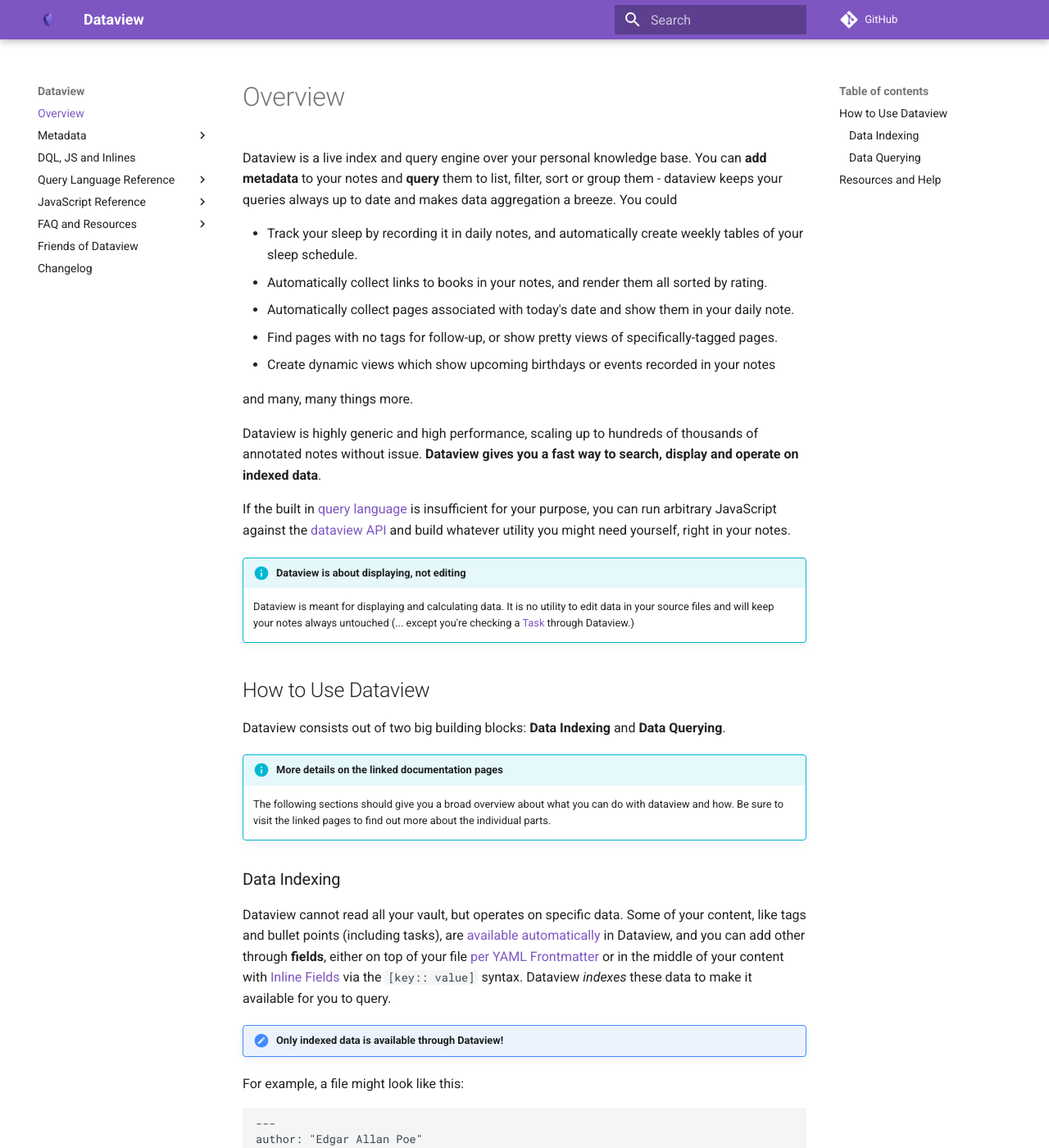
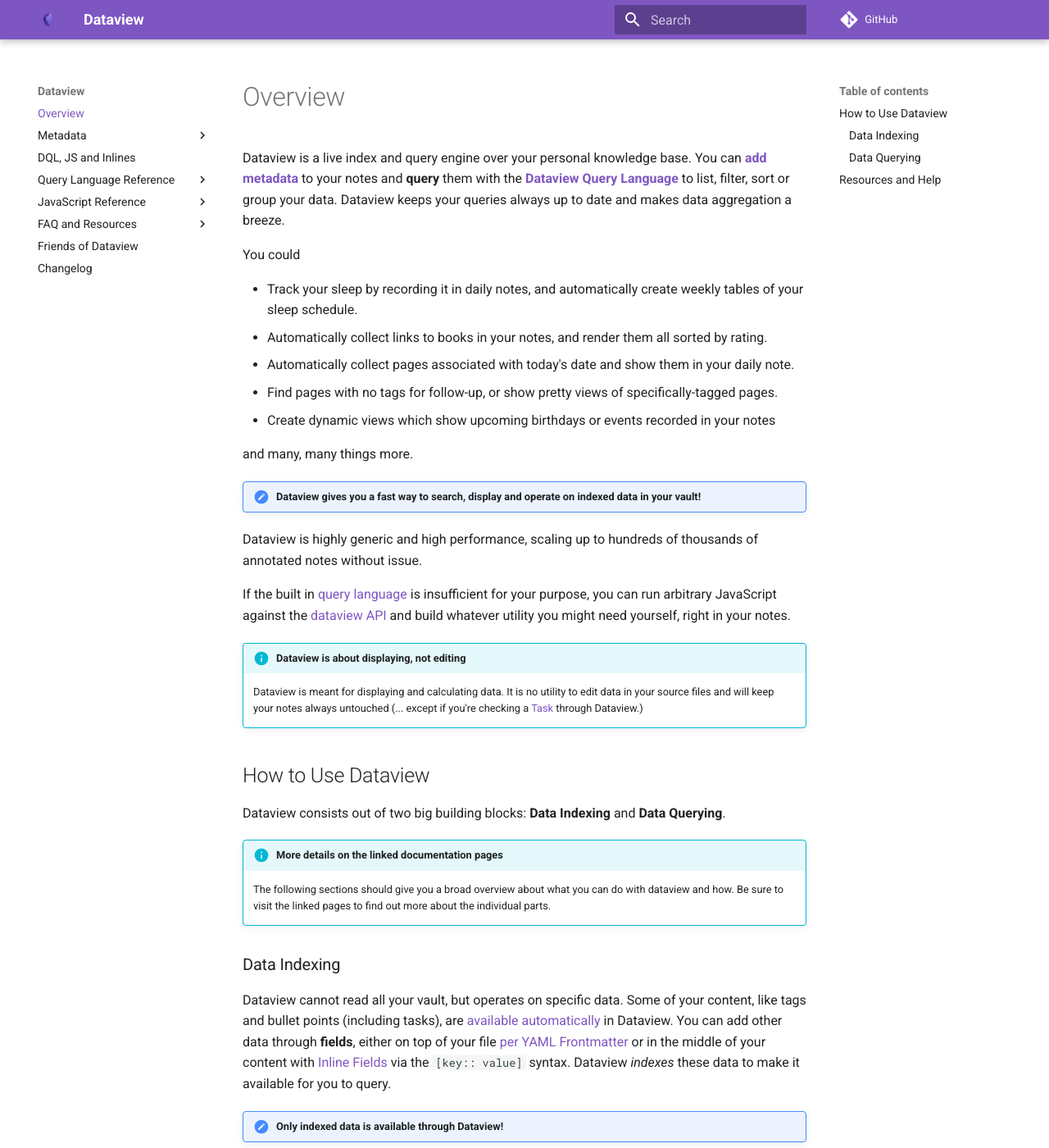
Before and after one commit to blacksmithgu/obsidian-dataview, an MkDocs documentation site: the page built from docs/docs/index.md, in a window 1280 px wide and 1400 px high. Shown: the whole window at 82% size. Built offline with MkDocs 1.6.1 and Material for MkDocs 9.7.7, drawn with Linux system fonts in a browser that asks for light colours; comment, search, counter and statistics services are not loaded; some of the changed text lies outside the part shown.

Commit message:
docs(overview): fix typo, enhance examples and interlinking

````diff
--- a/docs/docs/index.md
+++ b/docs/docs/index.md
@@ -1,6 +1,7 @@
 # Overview
 
-Dataview is a live index and query engine over your personal knowledge base. You can **add metadata** to your notes and **query** them to list, filter, sort or group them - dataview keeps your queries always up to date and makes data aggregation a breeze.
+Dataview is a live index and query engine over your personal knowledge base. You can [**add metadata**](annotation/add-metadata.md) to your notes and **query** them with the [**Dataview Query Language**](queries/structure.md) to list, filter, sort or group your data. Dataview keeps your queries always up to date and makes data aggregation a breeze.
+
 You could
 
 - Track your sleep by recording it in daily notes, and automatically create weekly tables of your sleep schedule.
@@ -11,14 +12,15 @@ You could
 
 and many, many things more.
 
+!!! hint "Dataview gives you a fast way to search, display and operate on indexed data in your vault!"
+
 Dataview is highly generic and high performance, scaling up to hundreds of thousands of annotated notes without issue.
-**Dataview gives you a fast way to search, display and operate on indexed data**.
 
 If the built in [query language](query/queries/) is insufficient for your purpose, you can run arbitrary
 JavaScript against the [dataview API](api/intro/) and build whatever utility you might need yourself, right in your notes.
 
 !!! info "Dataview is about displaying, not editing"
-    Dataview is meant for displaying and calculating data. It is no utility to edit data in your source files and will keep your notes always untouched (... except you're checking a [Task](queries/query-types.md#task-queries) through Dataview.)
+    Dataview is meant for displaying and calculating data. It is no utility to edit data in your source files and will keep your notes always untouched (... except if you're checking a [Task](queries/query-types.md#task-queries) through Dataview.)
 
 ## How to Use Dataview
 
@@ -29,7 +31,7 @@ Dataview consists out of two big building blocks: **Data Indexing** and **Data Q
 
 ### Data Indexing
 
-Dataview cannot read all your vault, but operates on specific data. Some of your content, like tags and bullet points (including tasks), are [available automatically](annotation/add-metadata.md#implicit-fields) in Dataview, and you can add other through **fields**, either on top of your file [per YAML Frontmatter](annotation/add-metadata.md#frontmatter) or in the middle of your content with [Inline Fields](annotation/add-metadata.md#inline-fields) via the `[key:: value]` syntax. Dataview _indexes_ these data to make it available for you to query.
+Dataview cannot read all your vault, but operates on specific data. Some of your content, like tags and bullet points (including tasks), are [available automatically](annotation/add-metadata.md#implicit-fields) in Dataview. You can add other data through **fields**, either on top of your file [per YAML Frontmatter](annotation/add-metadata.md#frontmatter) or in the middle of your content with [Inline Fields](annotation/add-metadata.md#inline-fields) via the `[key:: value]` syntax. Dataview _indexes_ these data to make it available for you to query.
 
 !!! hint "Only indexed data is available through Dataview!"
 
@@ -116,11 +116,13 @@ FROM #poems
 
 This'll give you back a result like:
 
-| File (1) |	author |	published	| Mentions |
+| File (2) |	author |	published	| Mentions |
 | -------- | ------- | ---------- | -------- |
 | The Raven |	Edgar Allan Poe |	1845 | - [[Favorite Poems]] |
+| The Bells |	Edgar Allan Poe |	1849 |  |
+| The New Colossus |	Emma Lazarus | 1883	| - [[Favorite Poems]] |
 
-That's not where the capabilities of dataview end, though. You can also **perform operations** on your values. Mind that these operations are only made inside your query - your **data in your files stays untouched**.
+That's not where the capabilities of dataview end, though. You can also **perform operations** with help of [**functions**](reference/functions.md) on your values. Mind that these operations are only made inside your query - your **data in your files stays untouched**.
 
 ~~~markdown
 ```dataview
@@ -131,9 +133,11 @@ FROM #poems
 
 gives you back
 
-| File (1) |	author |	Age in Yrs	| Count of Mentions |
+| File (2) |	author |	Age in Yrs	| Count of Mentions |
 | -------- | ------- | ---------- | -------- |
 | The Raven |	Edgar Allan Poe |	177 | 1 |
+| The Bells	|  Edgar Allan Poe |	173 | 0 |
+|The New Colossus	| Emma Lazarus |	139 |	1 |
 
 As you can see, dataview doesn't only allow you to aggregate your data swiftly and always up to date, it also can help you with operations to give you new insights on your dataset. Browse through the documentation to find out more on how to interact with your data - have fun exploring your vault!
 
````
Also changed, not shown: other parts of docs/docs/index.md (+0 -2 lines).
